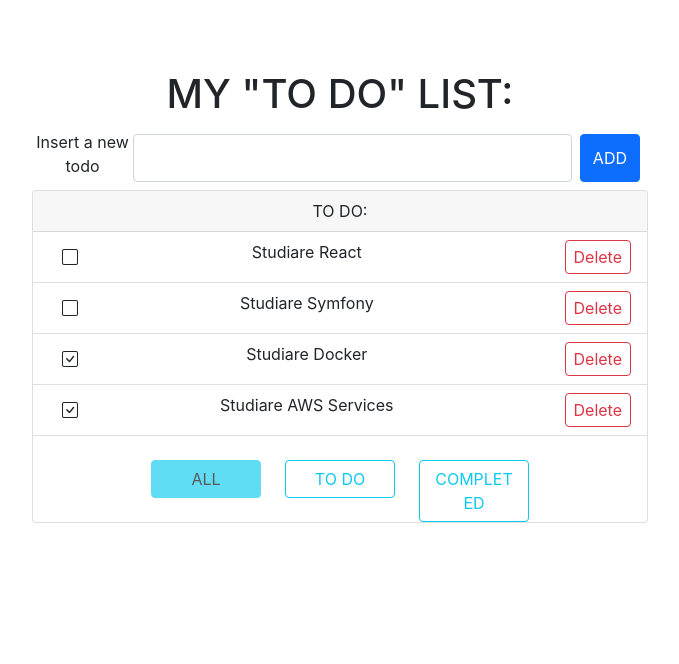
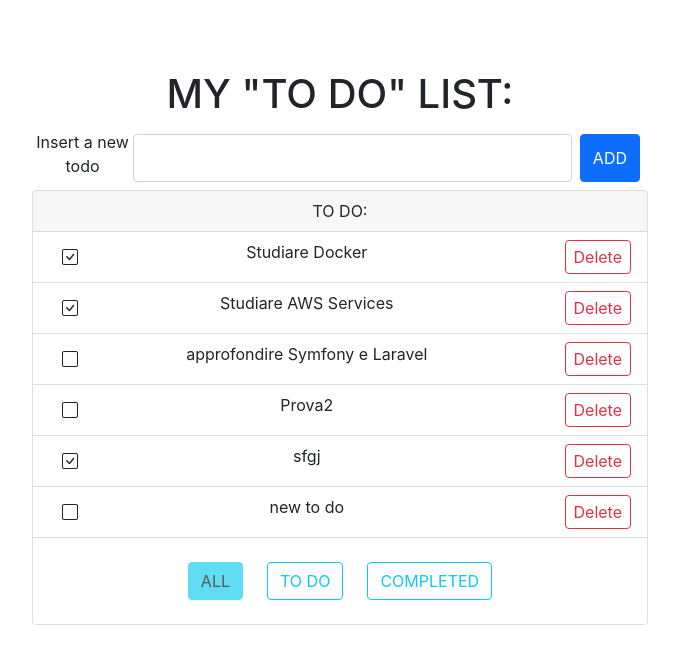
Before and after one commit to andreaMolteni/myReactApp, a React (Create React App) app: page /todos in a window 1280 px wide. Shown: the top 664 px of the page, without its empty margins (300-979 px from the left). Built offline with nearby package versions, Linux system fonts and the light colour scheme; data requests are answered from the project's data file.

Commit message:
refactoring dell'app con le chiamate asincrone con i thunk e divisione dei componenti e servizi

```diff
--- a/db.json
+++ b/db.json
@@ -1,19 +1,5 @@
 {
   "todos": [
-      {
-          "name": "Studiare React",
-          "dueDate": "11/10/2021",
-          "user_id": 1,
-          "id": 1,
-          "completed": false
-      },
-      {
-          "name": "Studiare Symfony",
-          "dueDate": "11/10/2021",
-          "user_id": 2,
-          "id": 2,
-          "completed": false
-      },
     {
       "name": "Studiare Docker",
       "dueDate": "11/10/2021",
@@ -27,7 +13,36 @@
       "user_id": 4,
       "id": 4,
       "completed": true
+    },
+    {
+      "name": "approfondire Symfony e Laravel",
+      "dueDate": "3/11/2021",
+      "user_id": 5,
+      "id": 5,
+      "completed": false
+    },
+    {
+      "name": "Prova2",
+      "dueDate": "31/10/2021",
+      "user_id2": 3,
+      "completed": false,
+      "id": 6
+    },
+    {
+      "name": "sfgj",
+      "dueDate": "3/11/2021",
+      "user_id": null,
+      "id": 7,
+      "completed": true
+    },
+    {
+      "name": "new to do",
+      "dueDate": "3/11/2021",
+      "user_id": null,
+      "id": 8
     }
   ],
-  "filter": ["ALL"]
+  "filter": [
+    "ALL"
+  ]
 }
--- a/src/App.css
+++ b/src/App.css
@@ -3,7 +3,7 @@ body {
   margin-top: 70px;
 }
 .filter-todo {
-  width: 110px;
+  width: 12 0px;
 }
 /* .todos-cards-wrapper{
   position: relative;
--- a/src/App.js
+++ b/src/App.js
@@ -1,34 +1,22 @@
-import React, { useRef } from 'react';
+import React, { useRef, useEffect } from 'react';
 import { useSelector, useDispatch } from 'react-redux';
-import { addTodo, fetchTodos } from './features/todos/todoSlice';
+import { addTodo, fetchTodos  } from './features/todos/todoSlice';
 import { filterTodo } from './features/todos/filterSlice';
 import Todos from './features/todos/todos';
 import FilterTodos from './features/todos/filterTodo';
 import './App.css';
 
 function App() {  // dispatch è tra le prorprietà del componente App
-
+  const filter = useSelector(state => state.filter);
   // const todos = [];
   const dispatch = useDispatch()
-  // dispatch(fetchTodos());
+  useEffect(() => {
+    dispatch(fetchTodos());
+    return () => {
+    }
+  }, [dispatch])
 
   let todos = useSelector(state => state.todos);
-  const activeFilter = 'ALL';
-  const filter = useSelector(state => state.filter);
-
-  todos = todos.filter(todo => {
-    switch (filter) {
-      case 'ALL':
-        return true;
-      case 'COMPLETED':
-        return todo.completed;
-      case 'TODO':
-        return !todo.completed;
-      default:
-        return true;
-    }
-  })
-
 
   // const [todos, setTodos] = useState([]);
   const manageAddTodoClick = (e) => {
--- /dev/null
+++ b/src/config/index.js
@@ -0,0 +1,4 @@
+const APIURL = 'http://localhost:4000/';
+export const LIST_URL = APIURL + 'lists';
+export const TODO_URL = APIURL + 'todos';
+export const FILTER_URL = APIURL + 'filter';
--- a/src/features/todos/filterTodo.js
+++ b/src/features/todos/filterTodo.js
@@ -2,11 +2,11 @@ import React from 'react';
 
 export default function FilterTodo ({onFilter, filter}){
     console.log({filt: filter});
-    return  <div className="row d-flex justify-content-center mt-4">
-                <div className="col-auto col-sx-4">
+    return  <div className="row d-flex justify-content-center my-4">
+                <div className="col-auto wx-40 col-sx-4">
                     <button disabled={filter === 'ALL'} onClick={() => onFilter('ALL')} className={`btn filter-todo ${filter === 'ALL' ? 'btn-info' : 'btn-outline-info'}`}>ALL</button>
                 </div>
-                <div className="col-auto col-sx-4">
+                <div className="col-auto wx-40 col-sx-4">
                     <button disabled={filter === 'TODO'} onClick={() => onFilter('TODO')} className={`btn filter-todo ${filter === 'TODO' ? 'btn-info' : 'btn-outline-info'}`}>TO DO</button>
                 </div>
                 <div className="col-auto col-sx-4">
--- /dev/null
+++ b/src/features/todos/thunksTodo.js
@@ -0,0 +1,36 @@
+import { createAsyncThunk } from '@reduxjs/toolkit';
+import { filterTodo } from './filterSlice';
+import { getTodos, getFilter, removeTodos, newTodo, changeCopleted } from '../../service/todoService';
+
+export const fetchTodos = createAsyncThunk('todos/fetchTodos', async (data = null, {dispatch}) => {
+    // Per parallelizzare le Promise
+    let [ todos, filter ] = await Promise.all([ getTodos(), getFilter() ]);
+    dispatch(filterTodo(filter[0]));
+    todos = todos.filter(todo => {
+        switch (filter[0]) {
+          case 'ALL':
+            return true;
+          case 'COMPLETED':
+            return todo.completed;
+          case 'TODO':
+            return !todo.completed;
+          default:
+            return true;
+        }
+      })
+    console.log({todos, filter});
+    return todos;
+})
+
+export const removeTodo = createAsyncThunk('todos/removeTodos', async (todo, {dispatch}) => {
+  let res = await removeTodos(todo);
+  return todo;
+})
+
+export const addTodo = createAsyncThunk('todos/addTodos', async (todo, {dispatch}) => {
+  return await newTodo(todo);
+})
+
+export const toggleTodo = createAsyncThunk('todos/toggle', async (todo, {dispatch}) => {
+  return await changeCopleted(todo);
+})
--- a/src/features/todos/todoSlice.js
+++ b/src/features/todos/todoSlice.js
@@ -1,69 +1,24 @@
-import { createSlice, createAsyncThunk } from '@reduxjs/toolkit';
-
-
-const initTodos = [{
-        name: 'Studiare React',
-        dueDate: new Date().toLocaleDateString(),
-        user_id: 1,
-        id: 1,
-        completed: false
-    },
-    {
-        name: 'Studiare Symfony',
-        dueDate: new Date().toLocaleDateString(),
-        user_id: 2,
-        id: 2,
-        completed: false
-    },
-    {
-        name: 'Studiare Docker',
-        dueDate: new Date().toLocaleDateString(),
-        user_id: 3,
-        id: 3,
-        completed: true
-    },
-    {
-        name: 'Studiare AWS Services',
-        dueDate: new Date().toLocaleDateString(),
-        user_id: 4,
-        id: 4,
-        completed: true
-    }
-];
-
-const TODO_URL = 'http://localhost:4000/todos';
-const FILTER_URL = 'http://localhost:4000/filter'
-
-export const fetchTodos = createAsyncThunk('todos/fetchTodos', async() => {
-    // const response = await client.get(TODO_URL);
-    const todoPromise = fetch(TODO_URL).then(res => res.json()).then( res => res );
-    const filterPromise = fetch(FILTER_URL).then(res => res.json()).then( res => res );
-    // console.log(response);
-    let todos;
-    let filter;
-    // Per parallelizzare le Promise
-    [ todos, filter ] = await Promise.all([todoPromise,filterPromise]);
-    console.log({todos, filter});
-})
+import { createSlice} from '@reduxjs/toolkit';
+import { fetchTodos, removeTodo, toggleTodo, addTodo } from './thunksTodo'
 
 export const todoSlice = createSlice({
     name: 'todos',
-    initialState: initTodos,
+    initialState: [],
     reducers: {
-        addTodo(state, action) {
-            return [action.payload, ...state];
-        },
-        removeTodo(state, action) {
-            return state.filter(todo => todo.id !== action.payload.id);
-        },
-        toggleTodo(state, action) {
-            state.map(todo => {
-                if (todo.id === action.payload.id) {
-                    todo.completed = !todo.completed;
-                }
-                return todo;
-            })
-        }
+        // addTodo(state, action) {
+        //     return [action.payload, ...state];
+        // },
+        // removeTodo(state, action) {
+        //     return state.filter(todo => todo.id !== action.payload.id);
+        // },
+        // toggleTodo(state, action) {
+        //     state.map(todo => {
+        //         if (todo.id === action.payload.id) {
+        //             todo.completed = !todo.completed;
+        //         }
+        //         return todo;
+        //     })
+        // }
     },
     extraReducers: builder => {
         builder
@@ -72,11 +27,29 @@ export const todoSlice = createSlice({
                 console.log('loading');
             })
             .addCase(fetchTodos.fulfilled, (state, action) => {
-                state = action.payload;
+                return state = action.payload;
+            })
+            .addCase(removeTodo.fulfilled, (state, action) => {
+                state = state.filter( e => e.id !== action.payload.id);
+                return state;
+            })
+            .addCase(addTodo.fulfilled, (state, action) => {
+                return [action.payload, ...state];
+            })
+            .addCase(toggleTodo.fulfilled, (state, action) => {
+                state.map(todo => {
+                    if (todo.id === action.payload.id) {
+                        todo.completed = !todo.completed;
+                    }
+                    return todo;
+                });
+                return state;
             })
     }
 });
 console.log({todoSlice})
-const { actions, reducer } = todoSlice;
-export const { addTodo, removeTodo, toggleTodo } = actions;
-export default reducer
+// const { actions, reducer } = todoSlice;
+const { reducer } = todoSlice;
+// export const { addTodo, removeTodo, toggleTodo } = actions;
+export default reducer;
+export {fetchTodos, removeTodo, addTodo, toggleTodo}
--- a/src/features/todos/todos.js
+++ b/src/features/todos/todos.js
@@ -3,9 +3,18 @@ import Todo from './todo';
 import { removeTodo, toggleTodo } from './todoSlice';
 import { useDispatch } from 'react-redux';
 
+
+
 export default function Todos ({todos}){
+
     const dispatch = useDispatch()
+
+    const onToggle = (todo) => {
+        let newTodo = {...todo, completed: !todo.completed}
+        dispatch(toggleTodo(newTodo));
+    }
+
     return  <ul className="list-group list-group-flush">
-                {todos.map(todo => <Todo todoItem={todo} key={todo.id} toggleTodo={() => dispatch(toggleTodo(todo))} removeTodo={() => dispatch(removeTodo(todo))}/>)}
+                {todos.map(todo => <Todo todoItem={todo} key={todo.id} toggleTodo={onToggle} removeTodo={() => dispatch(removeTodo(todo))}/>)}
             </ul>
 }
--- /dev/null
+++ b/src/service/todoService.js
@@ -0,0 +1,44 @@
+import { TODO_URL, FILTER_URL } from '.././config';
+
+export const getTodos = () => {
+    return fetch(TODO_URL).then(res => res.json()).then( res => res );
+}
+
+export const getFilter = () => {
+    return fetch(FILTER_URL).then(res => res.json()).then( res => res );
+}
+
+export const removeTodos = (todo) => {
+    return fetch(
+        TODO_URL + '/' + todo.id,
+        {
+            method: 'DELETE'
+        }
+    ).then( res => res.json() ).then( res => res );
+}
+
+export const newTodo = (todo) => {
+    return fetch(
+        TODO_URL,
+        {
+            method: 'POST',
+            headers: {
+                'Content-Type': 'application/json'
+            },
+            body: JSON.stringify(todo)
+        }
+    ).then( res => res.json() ).then( res => res );
+}
+
+export const changeCopleted = (todo) => {
+    return fetch(
+        TODO_URL + '/' + todo.id,
+        {
+            method: 'PUT',
+            headers: {
+                'Content-Type': 'application/json'
+            },
+            body: JSON.stringify(todo)
+        }
+    ).then( res => res.json() ).then( res => res );
+}
```
Lines whose indentation alone changed are shown as unchanged.
